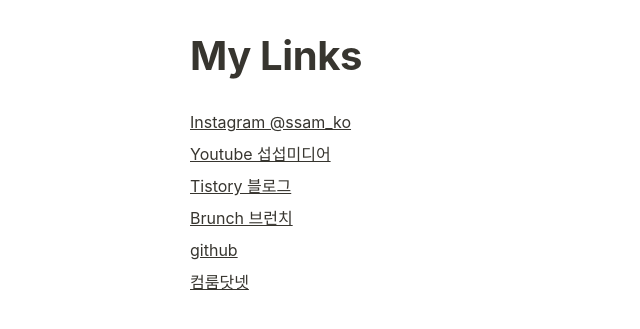
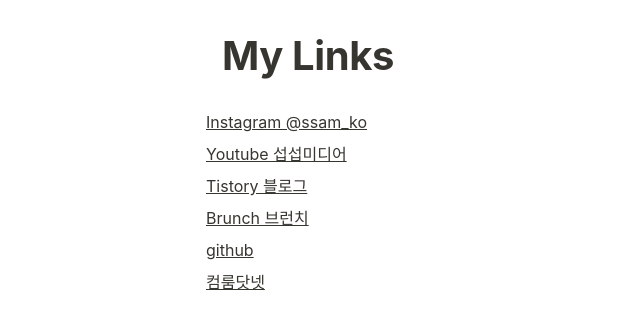
Before and after one commit to teacherSsamko/teacherSsamko.github.io, a plain HTML site: page MyLinks.html in a window 1280 px wide. Shown: the whole page, without its empty margins (0-640 px from the left). Drawn offline with Linux system fonts and the light colour scheme.

Commit message:
update css for h1, body

```diff
--- a/MyLinks.html
+++ b/MyLinks.html
@@ -29,6 +29,7 @@ body {
 body {
 	line-height: 1.5;
 	white-space: pre-wrap;
+	padding-left: 1rem;
 }
 
 a,
@@ -61,6 +62,7 @@ h3 {
 h1 {
 	font-size: 1.875rem;
 	margin-top: 1.875rem;
+	margin-left: 1rem;
 }
 
 h2 {
```
